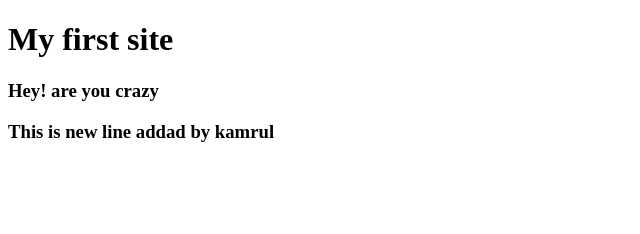
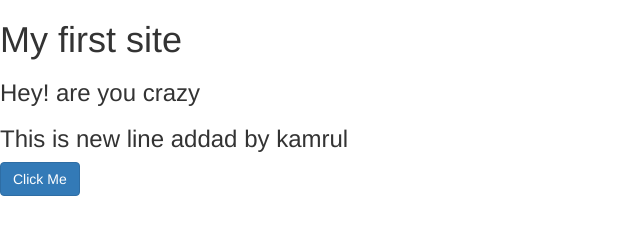
Before and after one commit to MostafaHakim/my-first-website, a plain HTML site: page index.html in a window 1280 px wide. Shown: the whole page, without its empty margins (0-640 px from the left). Drawn offline with nearby package versions, Linux system fonts and the light colour scheme.

Commit message:
Added a button

```diff
--- a/index.html
+++ b/index.html
@@ -5,10 +5,12 @@
     <meta http-equiv="X-UA-Compatible" content="IE=edge">
     <meta name="viewport" content="width=device-width, initial-scale=1.0">
     <title>My Site</title>
+    <link rel="stylesheet" href="https://cdn.jsdelivr.net/npm/bootstrap@3.3.7/dist/css/bootstrap.min.css" integrity="sha384-BVYiiSIFeK1dGmJRAkycuHAHRg32OmUcww7on3RYdg4Va+PmSTsz/K68vbdEjh4u" crossorigin="anonymous">
 </head>
 <body>
     <h1>My first site </h1>
     <h3>Hey! are you crazy</h3>
     <h3>This is new line addad by kamrul</h3>
+    <button class="btn btn-primary">Click Me</button>
 </body>
 </html>
```
